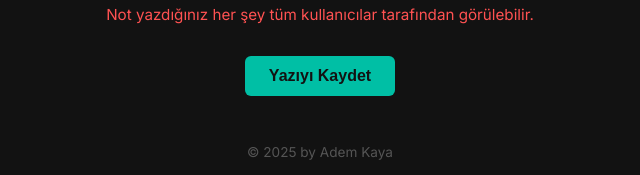
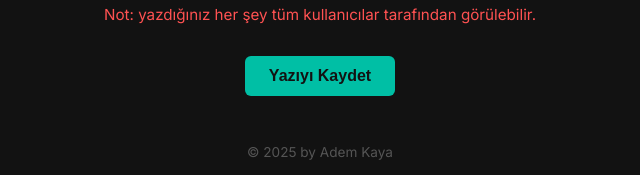
Before and after one commit to ADEMK5918/alfa8, a website: page index.html in a window 1280 px wide. Shown: the part 430-605 px from the top of the page, 320-960 px from the left. Drawn offline with Linux system fonts and the light colour scheme; no server answers.

Commit message:
Update index.html

```diff
--- a/index.html
+++ b/index.html
@@ -96,7 +96,7 @@
   <h2>İletişim Yazısı</h2>
 
   <textarea id="note" placeholder="İletişim notunu buraya yaz..."></textarea>
-  <p class="warning">Not yazdığınız her şey tüm kullanıcılar tarafından görülebilir.</p>
+  <p class="warning">Not: yazdığınız her şey tüm kullanıcılar tarafından görülebilir.</p>
   <button id="saveBtn">Yazıyı Kaydet</button>
 
   <footer>© 2025 by Adem Kaya</footer>
```
